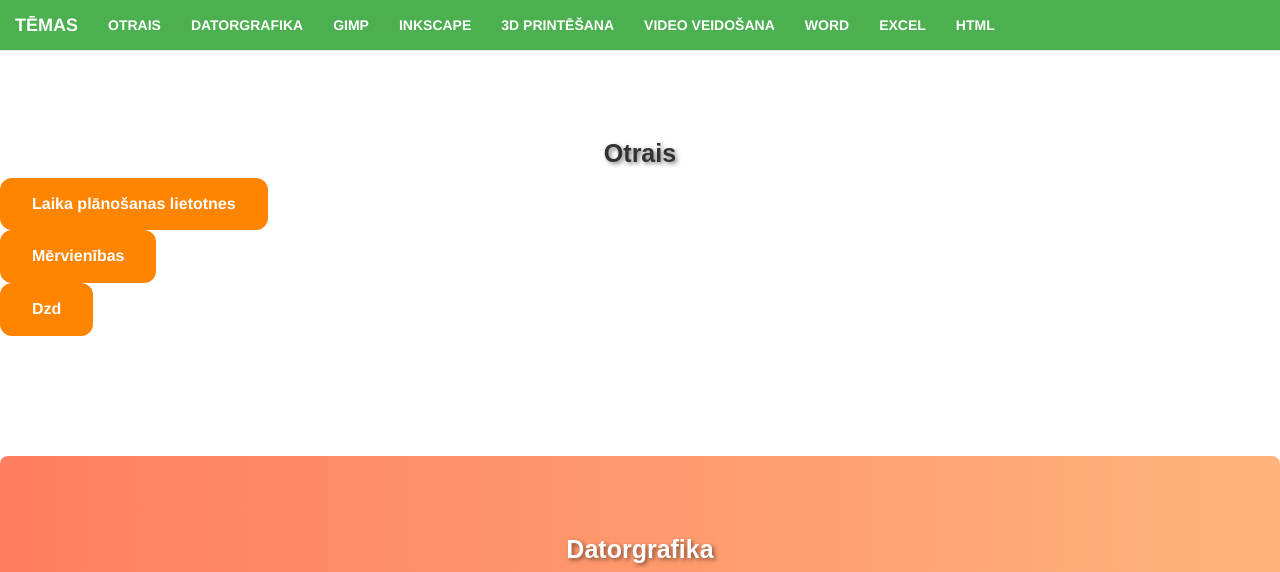
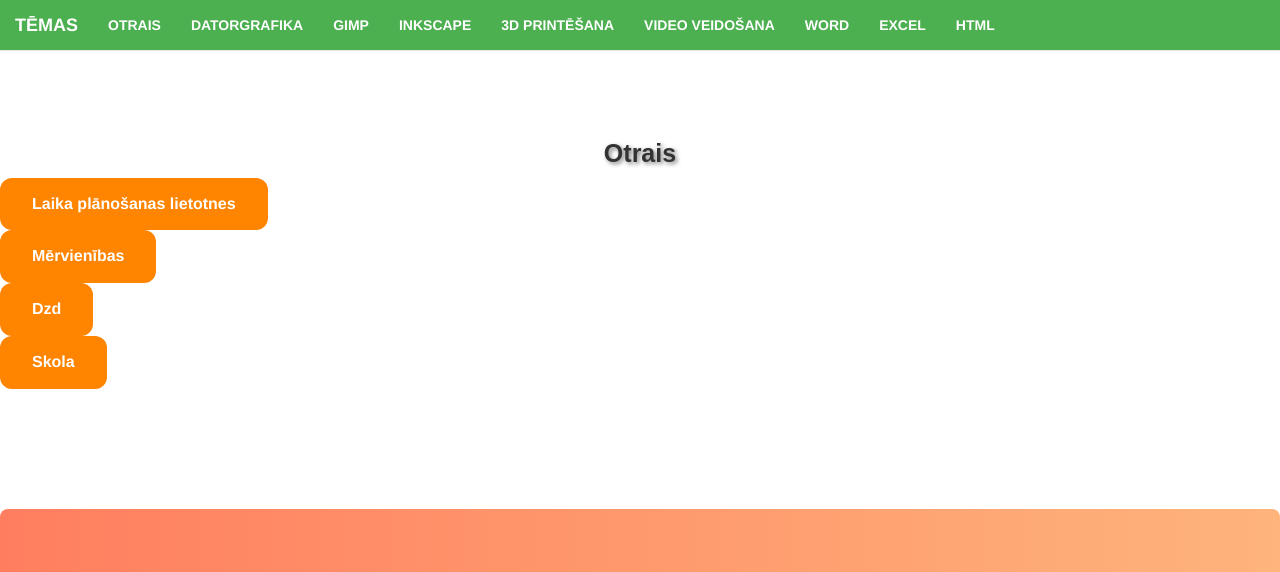
Before and after one commit to aporeits/TestWeb, a plain HTML site: page index.html in a window 1280 px wide. Shown: the top 572 px of the page. Drawn offline with nearby package versions, Linux system fonts and the light colour scheme.

Commit message:
Update index.html

```diff
--- a/index.html
+++ b/index.html
@@ -197,6 +197,19 @@
             border-radius: 12px;">Dzd</button>
                 </a>
             </div>
+            <div>
+                <a href="Skola.html">
+                    <button style="background-color: #ff8400; /* NotGreen */
+            border: none;
+            color: white;
+            padding: 15px 32px;
+            text-align: center;
+            text-decoration: none;
+            display: inline-block;
+            font-size: 16px;
+            border-radius: 12px;">Skola</button>
+                </a>
+            </div>
         </section>
 
 
```
